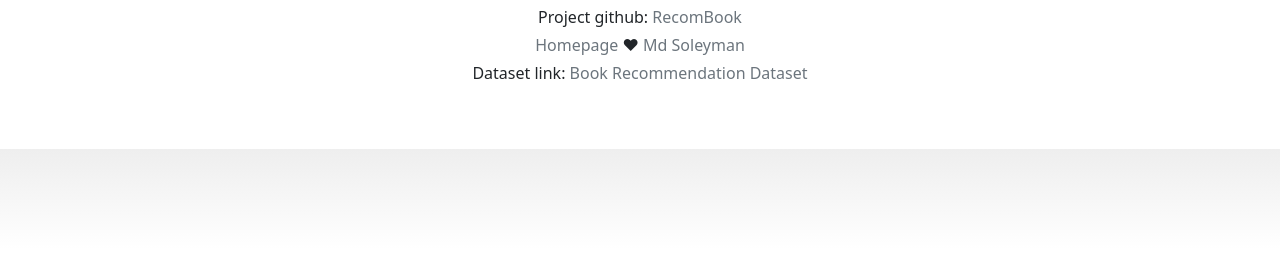
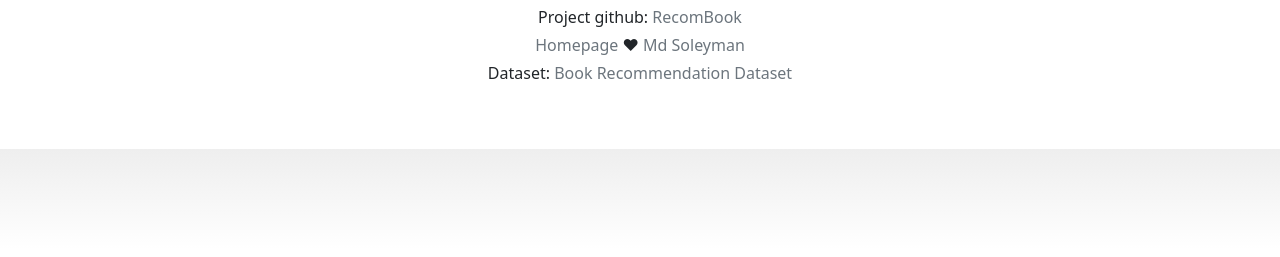
Before and after one commit to IMSoley/RecomBook, a Flask app: template templates/index.html in a window 1280 px wide. Shown: the part 417-674 px from the top of the page. Run offline with Flask 2, Linux system fonts and the light colour scheme; the template is opened without the code that fills it, so the values that code supplies are empty; parts of the project's set-up code (start-up, migrations or seed data) failed here and were passed over; some libraries are stand-ins or nearby versions.

Commit message:
fix typo

```diff
--- a/templates/index.html
+++ b/templates/index.html
@@ -105,7 +105,7 @@
         <li class="mb-1">Number of Books: {{books_dict_len}}</span></li>
         <li class="mb-1">Project github: <a class="link-secondary text-decoration-none" href="https://github.com/IMSoley/RecomBook">RecomBook</a></li>
         <li class="mb-1"><a class="link-secondary text-decoration-none" href="">Homepage</a> &#9829; <a class="link-secondary text-decoration-none" target="_blank" href="https://soleyman.xyz">Md Soleyman</a></li>
-        <li class="mb-1">Dataset link: <a target="_blank" class="link-secondary text-decoration-none" href="https://www.kaggle.com/datasets/arashnic/book-recommendation-dataset">Book Recommendation Dataset</a></li>
+        <li class="mb-1">Dataset: <a target="_blank" class="link-secondary text-decoration-none" href="https://www.kaggle.com/datasets/arashnic/book-recommendation-dataset">Book Recommendation Dataset</a></li>
     </ul>
     </div>
 
```
